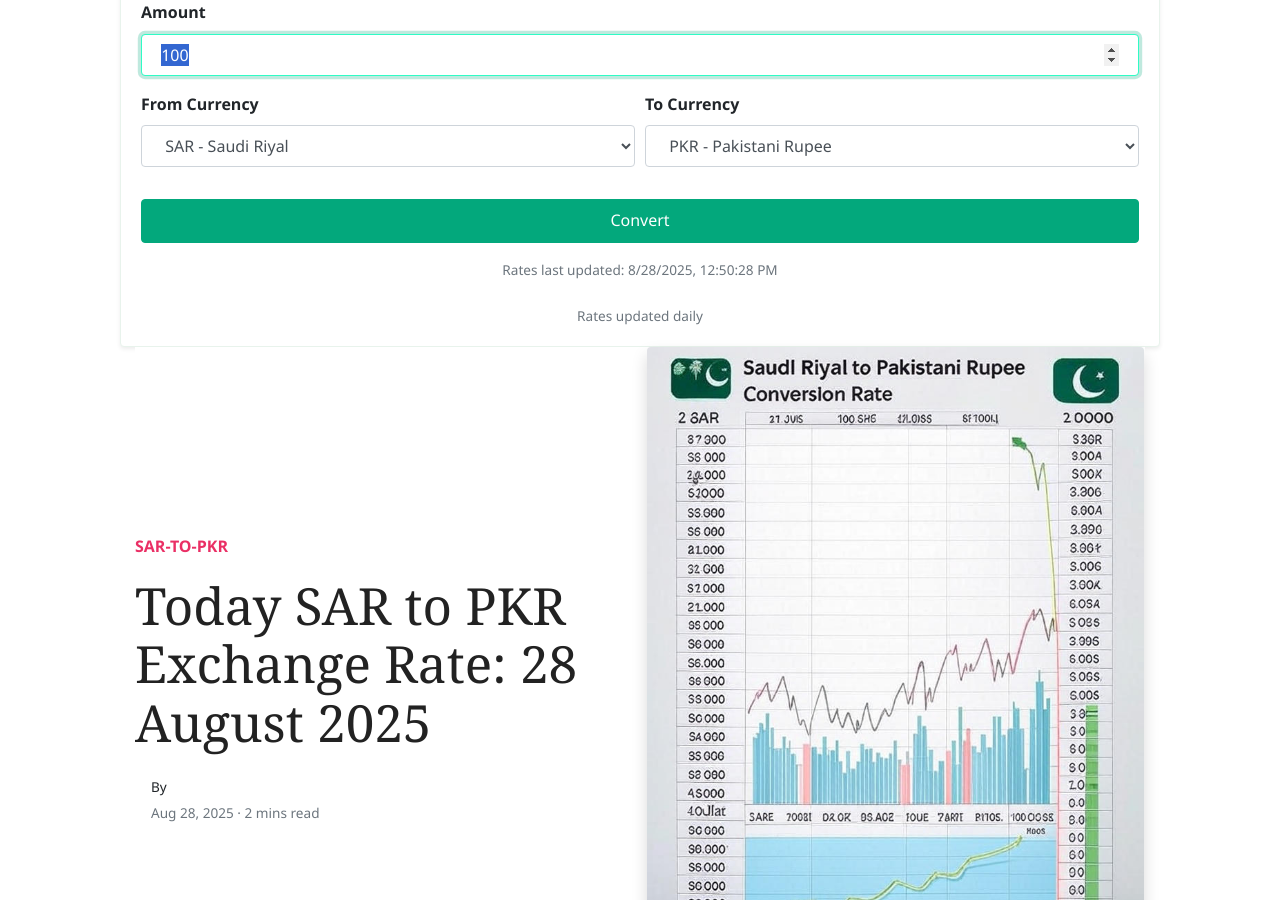
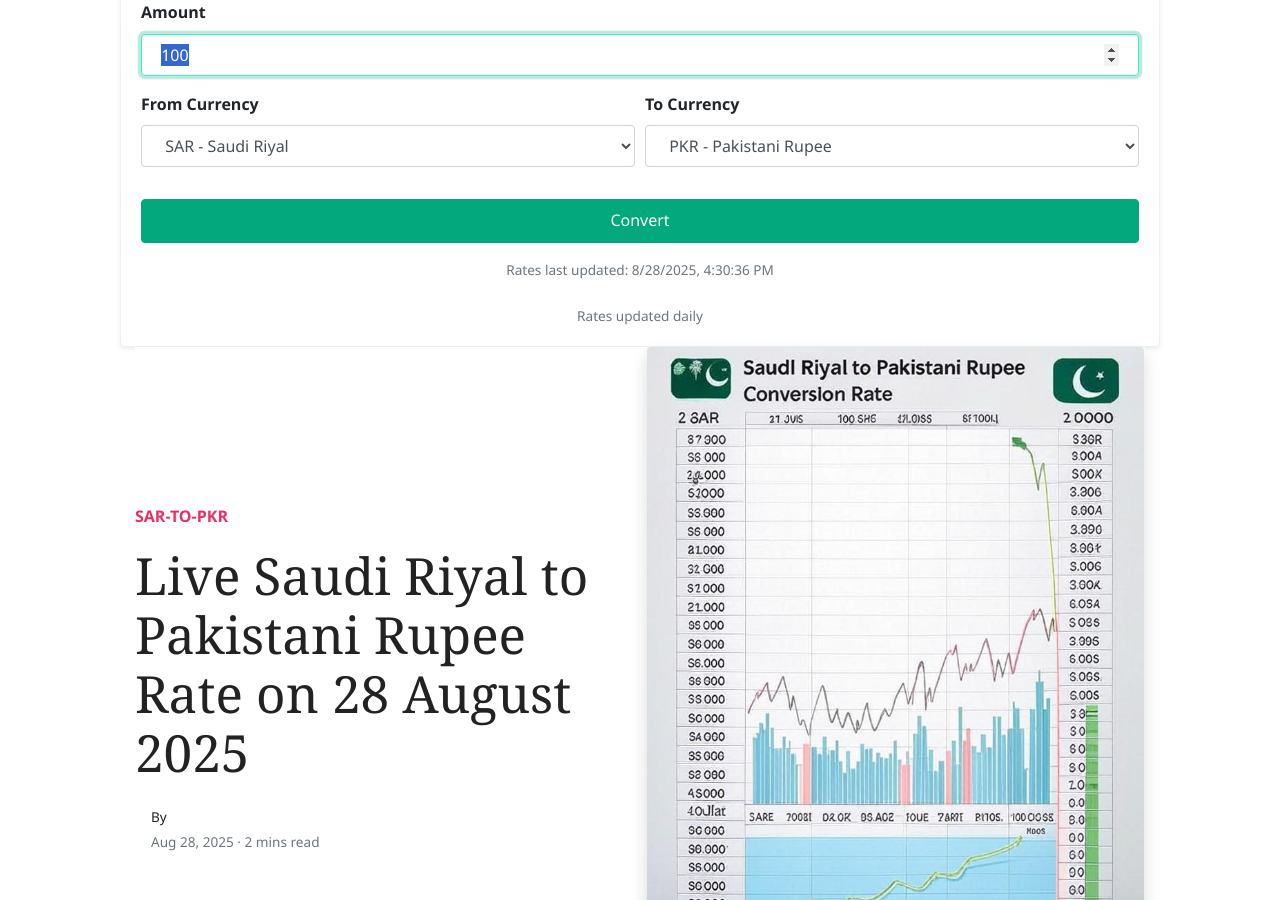
Before and after one commit to mlcom/mlcom.github.io, a Jekyll site: the page built from _posts/2025-08-28-today-saudi-riyal-to-pkr-exchange-rate-august-2025-prices-updated-sar-to-pkr.md, in a window 1280 px wide and 900 px high, scrolled down 242 px. Built offline with Jekyll 4.4.1, drawn with Linux system fonts in a browser that asks for light colours; nearby versions of some CDN libraries; comment, search, counter and statistics services are not loaded.

Commit message:
Automated: Update currency rates and generate daily posts

```diff
--- a/_data/rates.yml
+++ b/_data/rates.yml
@@ -1,4 +1,4 @@
-last_updated_utc: '2025-08-28T12:50:28.181042+00:00'
+last_updated_utc: '2025-08-28T16:30:36.569693+00:00'
 rates:
   AED: 3.6725
   AFN: 68.4856
--- a/_posts/2025-08-28-today-saudi-riyal-to-pkr-exchange-rate-august-2025-prices-updated-sar-to-pkr.md
+++ b/_posts/2025-08-28-today-saudi-riyal-to-pkr-exchange-rate-august-2025-prices-updated-sar-to-pkr.md
@@ -1,6 +1,6 @@
 ---
 layout: post
-title:  'Today SAR to PKR Exchange Rate: 28 August 2025'
+title:  'Live Saudi Riyal to Pakistani Rupee Rate on 28 August 2025'
 author: jane
 categories: [ sar-to-pkr ]
 image: assets/images/sar-to-pkr-rate-today.jpg
```
Also changed, not shown: _posts/2025-08-28-today-uae-dirham-to-pkr-exchange-rate-august-2025-prices-updated-aed-to-pkr.md (+1 -1 lines), _posts/2025-08-28-today-uk-pound-sterling-to-pkr-exchange-rate-august-2025-prices-updated-gbp-to-pkr.md (+1 -1 lines), _posts/2025-08-28-today-us-dollar-to-pkr-exchange-rate-august-2025-prices-updated-usd-to-pkr.md (+1 -1 lines).
